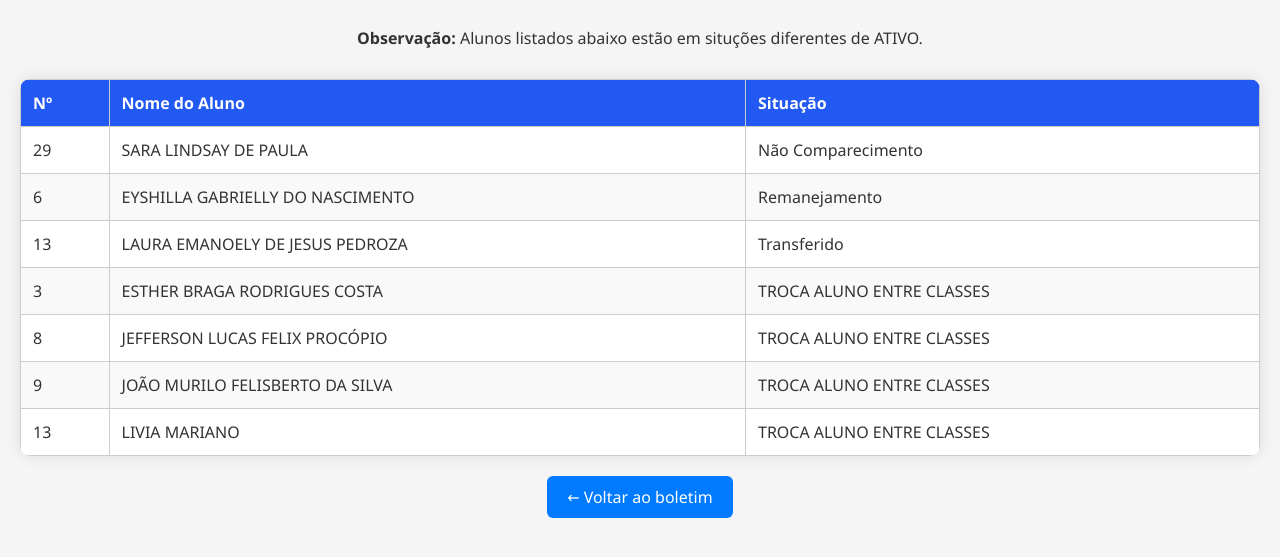
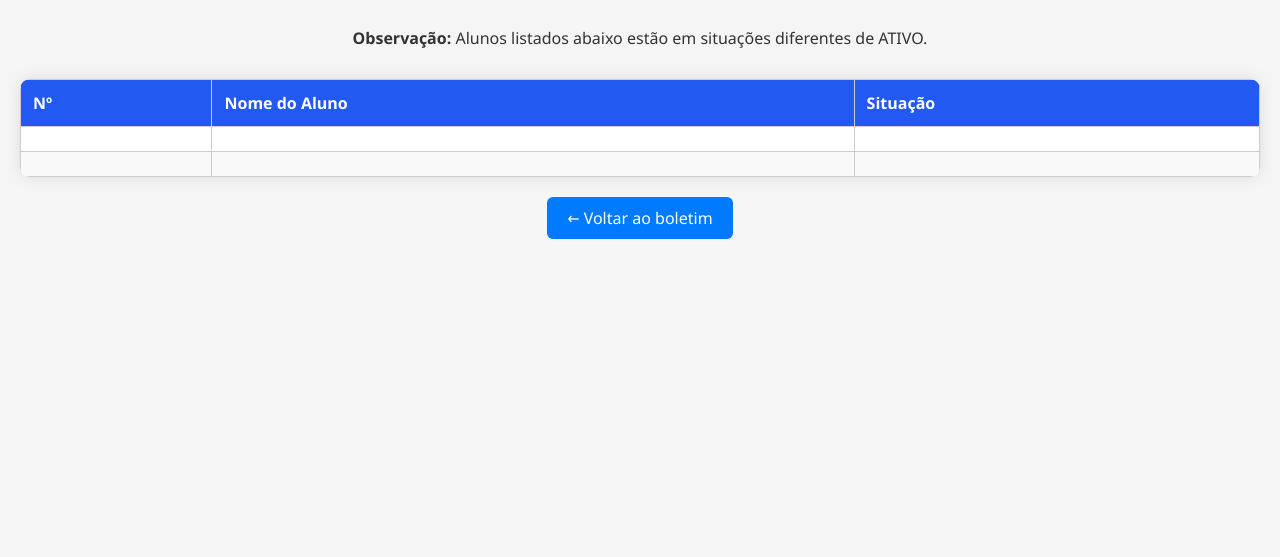
Before and after one commit to professorgaldino/3adm, a plain HTML site: page outros.html in a window 1280 px wide. Shown: the part 87-644 px from the top of the page. Drawn offline with Linux system fonts and the light colour scheme.

Commit message:
Update outros.html

```diff
--- a/outros.html
+++ b/outros.html
@@ -74,7 +74,7 @@
   <h1>Outras Situações</h1>
 
   <div class="info">
-    <p><strong>Observação:</strong> Alunos listados abaixo estão em situções diferentes de ATIVO. </p>
+    <p><strong>Observação:</strong> Alunos listados abaixo estão em situações diferentes de ATIVO. </p>
   </div>
 
   <table>
@@ -86,14 +86,8 @@
       </tr>
     </thead>
     <tbody>
-      <!-- 🔁 COLE SUAS LINHAS AQUI -->
-      <tr><td>29</td><td>SARA LINDSAY DE PAULA</td><td>Não Comparecimento</td></tr>
-      <tr><td>6</td><td>EYSHILLA GABRIELLY DO NASCIMENTO</td><td>Remanejamento</td></tr>
-      <tr><td>13</td><td>LAURA EMANOELY DE JESUS PEDROZA</td><td>Transferido</td></tr>
-      <tr><td>3</td><td>ESTHER BRAGA RODRIGUES COSTA</td><td>TROCA ALUNO ENTRE CLASSES</td></tr>
-      <tr><td>8</td><td>JEFFERSON LUCAS FELIX PROCÓPIO</td><td>TROCA ALUNO ENTRE CLASSES</td></tr>
-      <tr><td>9</td><td>JOÃO MURILO FELISBERTO DA SILVA</td><td>TROCA ALUNO ENTRE CLASSES</td></tr>
-      <tr><td>13</td><td>LIVIA MARIANO</td><td>TROCA ALUNO ENTRE CLASSES</td></tr>
+      <tr><td></td><td></td><td></td></tr>
+      <tr><td></td><td></td><td></td></tr>
     </tbody>
   </table>
 
```
